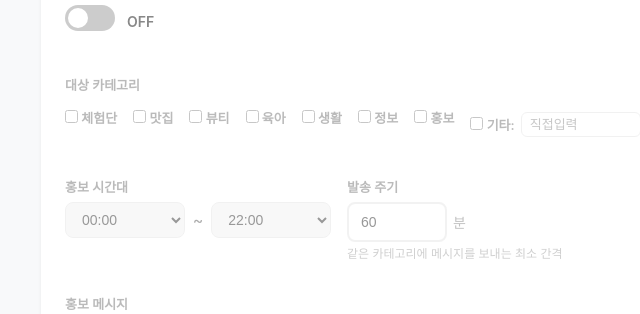
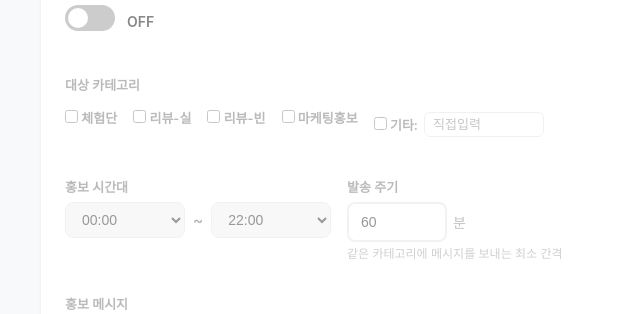
Before and after one commit to odong444/kabiseo-upload, a Flask app: page /admin/campaigns/new in a window 1280 px wide. Shown: the part 1434-1748 px from the top of the page, without its empty margins (19-659 px from the left). Run offline with Flask 3, Linux system fonts and the light colour scheme; the visitor is signed in with stand-in values (Sample User, id 1).

Commit message:
홍보 카테고리를 서버PC 카테고리와 일치시킴
체험단, 리뷰-실, 리뷰-빈, 마케팅홍보

Co-Authored-By: Claude Opus 4.6 <noreply@anthropic.com>

```diff
--- a/templates/admin/campaign_edit.html
+++ b/templates/admin/campaign_edit.html
@@ -320,13 +320,13 @@
                     <div class="form-group form-group-full promo-detail" id="promoDetails">
                         <label>대상 카테고리</label>
                         <div class="promo-categories">
-                            {% for cat in ['체험단', '맛집', '뷰티', '육아', '생활', '정보', '홍보'] %}
+                            {% for cat in ['체험단', '리뷰-실', '리뷰-빈', '마케팅홍보'] %}
                             <label class="promo-cat-label">
                                 <input type="checkbox" class="promo-cat-cb" value="{{ cat }}"
                                     {{ 'checked' if cat in promo_cats }}> {{ cat }}
                             </label>
                             {% endfor %}
-                            {% set known_cats = ['체험단', '맛집', '뷰티', '육아', '생활', '정보', '홍보'] %}
+                            {% set known_cats = ['체험단', '리뷰-실', '리뷰-빈', '마케팅홍보'] %}
                             {% set etc_cats = [] %}
                             {% for c in promo_cats if c.strip() and c.strip() not in known_cats %}
                                 {% if etc_cats.append(c.strip()) %}{% endif %}
--- a/templates/admin/campaign_new.html
+++ b/templates/admin/campaign_new.html
@@ -303,7 +303,7 @@
                     <div class="form-group form-group-full promo-detail" id="promoDetails">
                         <label>대상 카테고리</label>
                         <div class="promo-categories">
-                            {% for cat in ['체험단', '맛집', '뷰티', '육아', '생활', '정보', '홍보'] %}
+                            {% for cat in ['체험단', '리뷰-실', '리뷰-빈', '마케팅홍보'] %}
                             <label class="promo-cat-label">
                                 <input type="checkbox" class="promo-cat-cb" value="{{ cat }}"> {{ cat }}
                             </label>
```
